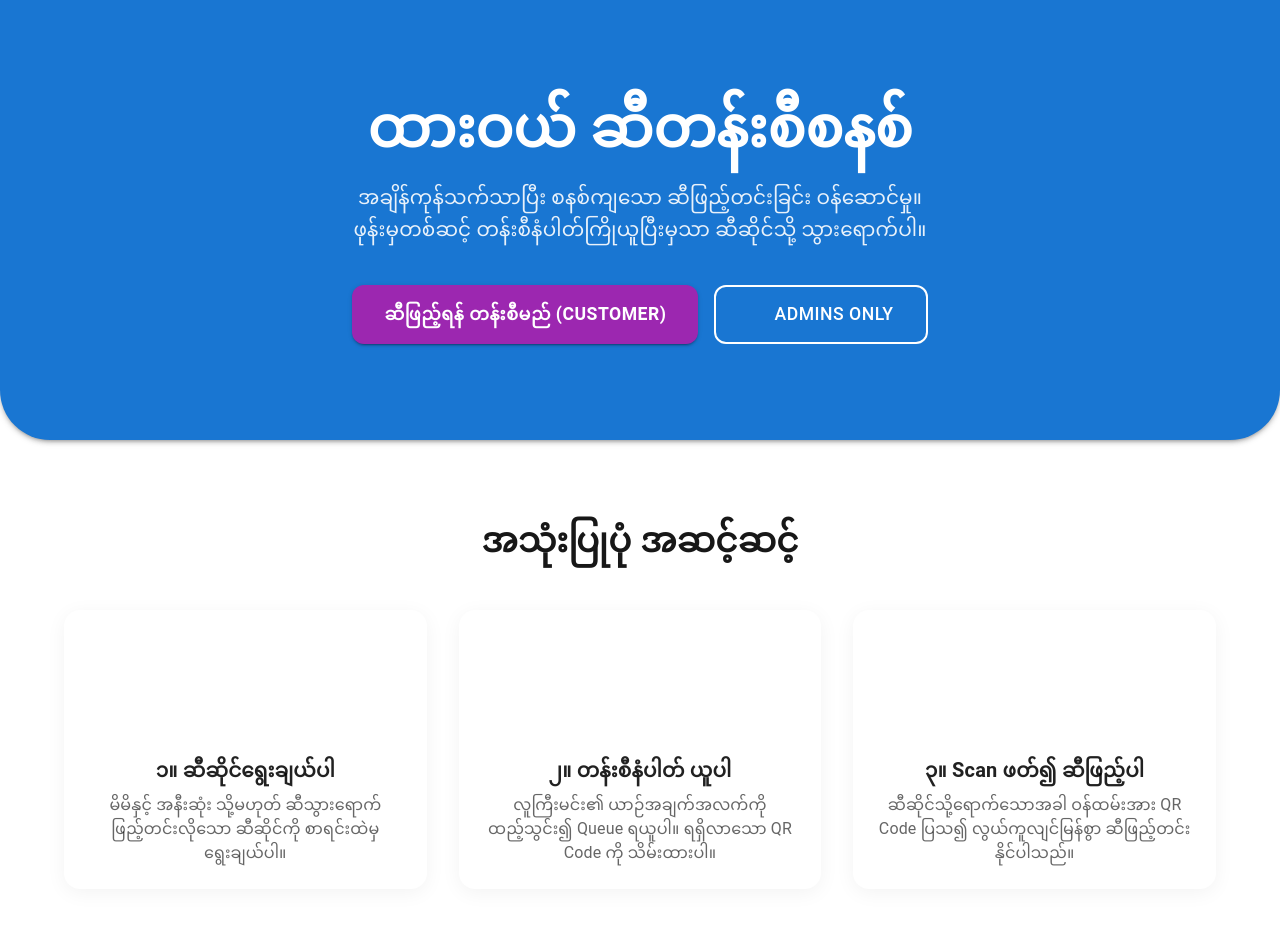
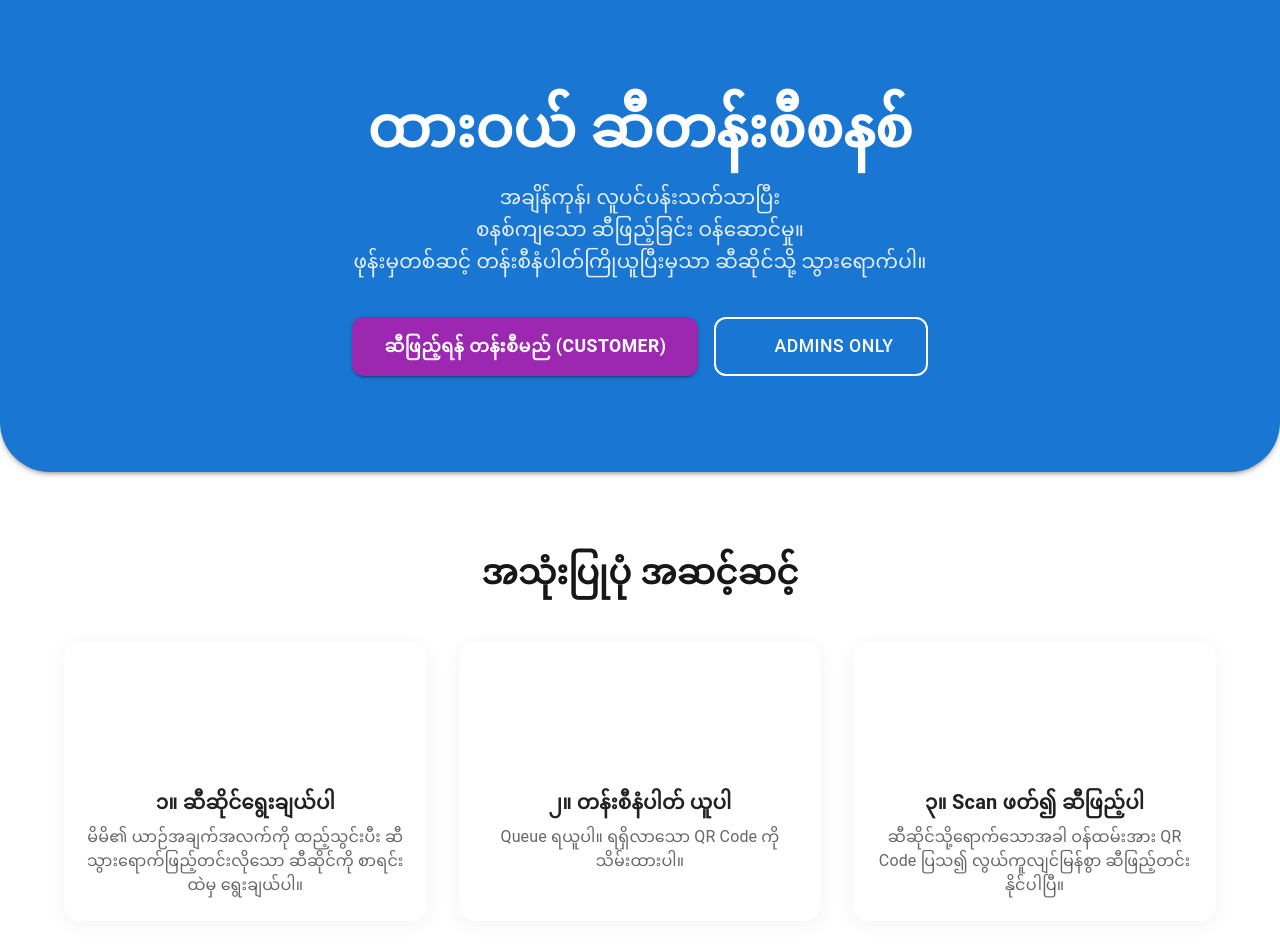
Before and after one commit to khaungyekyaw/Gas-Queue-App, a Next.js app: page / in a window 1280 px wide. Shown: the top 952 px of the page. Built offline with nearby package versions, Linux system fonts and the light colour scheme; no server answers; some icons are missing.

Commit message:
fix some texts in main page

```diff
--- a/src/app/page.tsx
+++ b/src/app/page.tsx
@@ -54,7 +54,8 @@ export default async function LandingPage() {
             variant="h6"
             sx={{ opacity: 0.9, mb: 5, fontWeight: "normal" }}
           >
-            အချိန်ကုန်သက်သာပြီး စနစ်ကျသော ဆီဖြည့်တင်းခြင်း ဝန်ဆောင်မှု။ <br />
+            အချိန်ကုန်၊ လူပင်ပန်းသက်သာပြီး <br />
+            စနစ်ကျသော ဆီဖြည့်ခြင်း ဝန်ဆောင်မှု။ <br />
             ဖုန်းမှတစ်ဆင့် တန်းစီနံပါတ်ကြိုယူပြီးမှသာ ဆီဆိုင်သို့ သွားရောက်ပါ။
           </Typography>
 
@@ -163,7 +164,7 @@ export default async function LandingPage() {
                   ၁။ ဆီဆိုင်ရွေးချယ်ပါ
                 </Typography>
                 <Typography color="text.secondary">
-                  မိမိနှင့် အနီးဆုံး သို့မဟုတ် ဆီသွားရောက်ဖြည့်တင်းလိုသော
+                  မိမိ၏ ယာဉ်အချက်အလက်ကို ထည့်သွင်းပီး ဆီသွားရောက်ဖြည့်တင်းလိုသော
                   ဆီဆိုင်ကို စာရင်းထဲမှ ရွေးချယ်ပါ။
                 </Typography>
               </CardContent>
@@ -201,8 +202,7 @@ export default async function LandingPage() {
                   ၂။ တန်းစီနံပါတ် ယူပါ
                 </Typography>
                 <Typography color="text.secondary">
-                  လူကြီးမင်း၏ ယာဉ်အချက်အလက်ကို ထည့်သွင်း၍ Queue ရယူပါ။ ရရှိလာသော
-                  QR Code ကို သိမ်းထားပါ။
+                  Queue ရယူပါ။ ရရှိလာသော QR Code ကို သိမ်းထားပါ။
                 </Typography>
               </CardContent>
             </Card>
@@ -240,7 +240,7 @@ export default async function LandingPage() {
                 </Typography>
                 <Typography color="text.secondary">
                   ဆီဆိုင်သို့ရောက်သောအခါ ဝန်ထမ်းအား QR Code ပြသ၍
-                  လွယ်ကူလျင်မြန်စွာ ဆီဖြည့်တင်းနိုင်ပါသည်။
+                  လွယ်ကူလျင်မြန်စွာ ဆီဖြည့်တင်းနိုင်ပါပြီ။
                 </Typography>
               </CardContent>
             </Card>
@@ -253,8 +253,8 @@ export default async function LandingPage() {
       {/* ========================================== */}
       <Box bgcolor="grey.100" py={4} textAlign="center">
         <Typography variant="body2" color="text.secondary">
-          © {new Date().getFullYear()} Dawei Fuel Queue Management System. All
-          rights reserved.
+          © {new Date().getFullYear()} Dawei Fuel Queue Management System.
+          <br /> All rights reserved.
         </Typography>
       </Box>
     </main>
```
